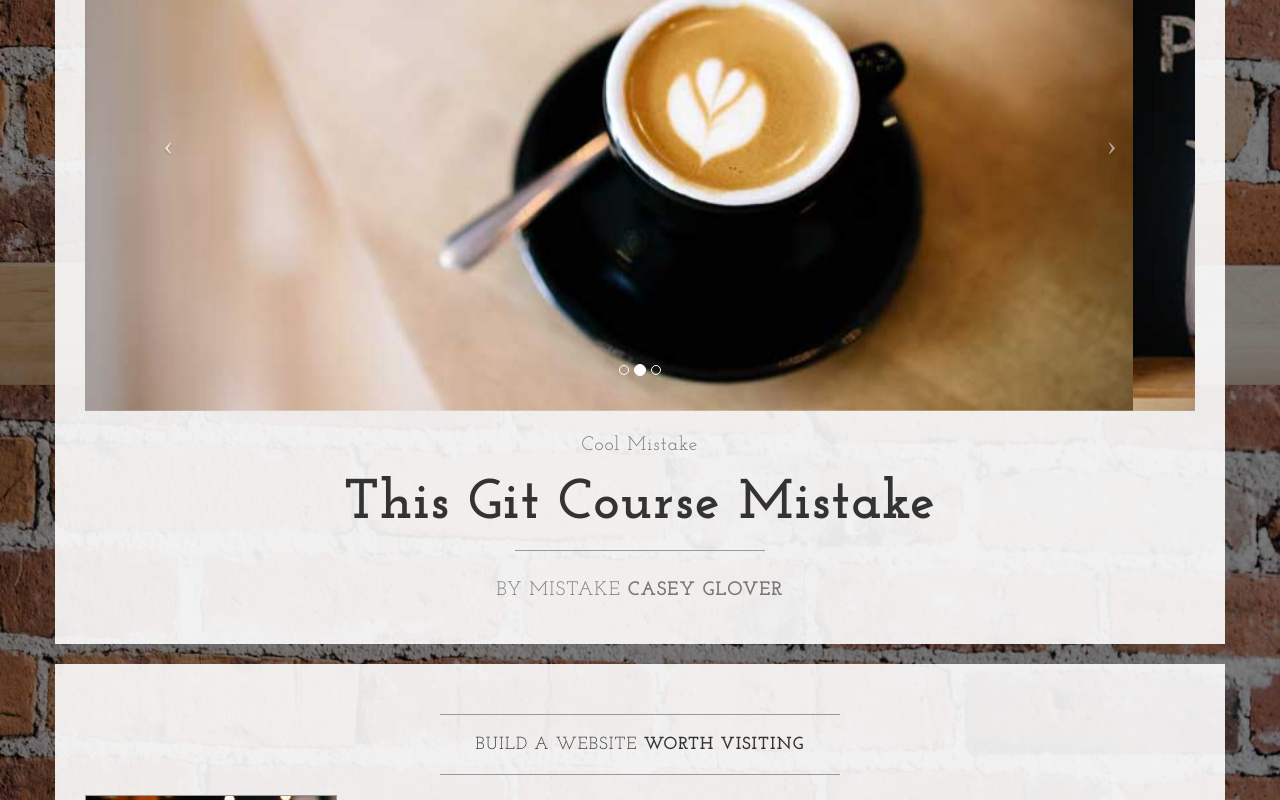
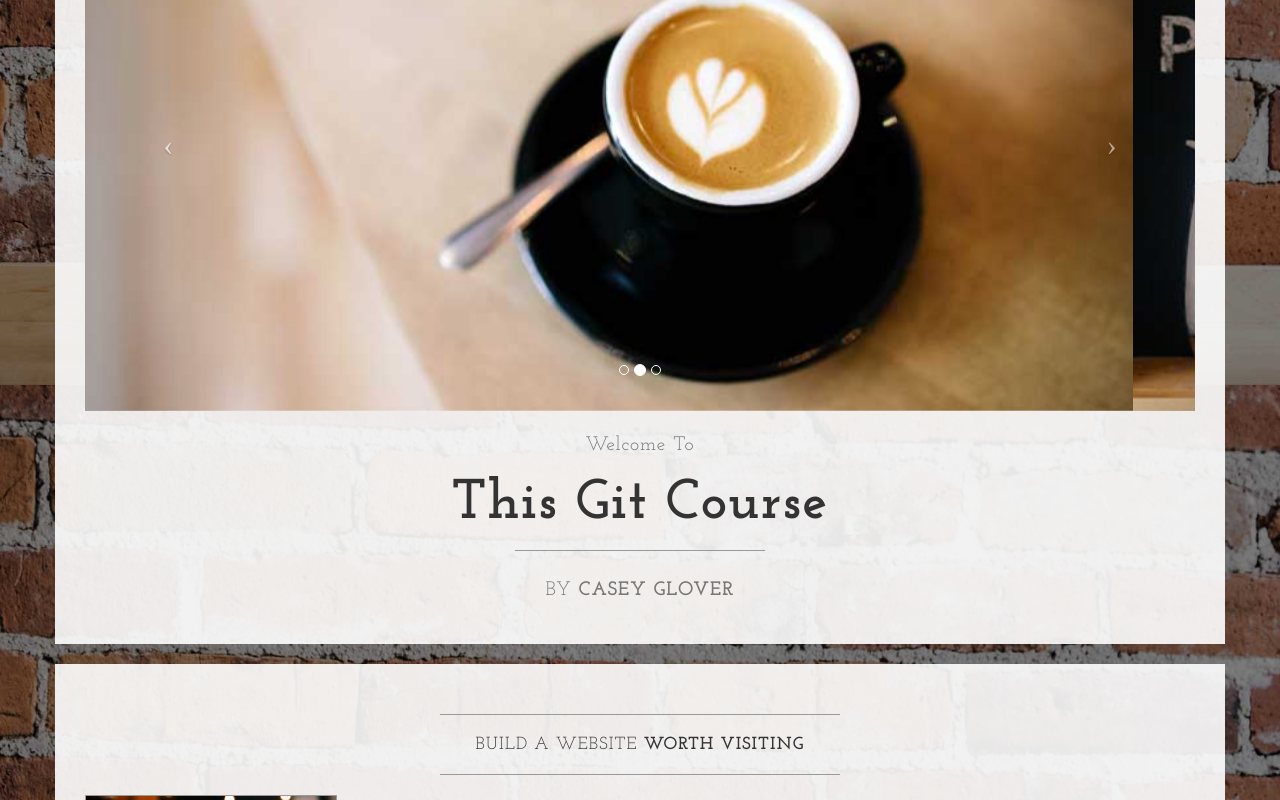
Before and after one commit to glovercase/learnablegitcourse, a plain HTML site: page index.html in a window 1280 px wide. Shown: the part 415-1215 px from the top of the page. Drawn offline with nearby package versions, Linux system fonts and the light colour scheme.

Commit message:
added new content

```diff
--- a/index.html
+++ b/index.html
@@ -106,12 +106,12 @@
                         </a>
                     </div>
                     <h2 class="brand-before">
-                        <small>Cool Mistake</small>
+                        <small>Welcome to</small>
                     </h2>
-                    <h1 class="brand-name">This git course mistake</h1>
+                    <h1 class="brand-name">This git course</h1>
                     <hr class="tagline-divider">
                     <h2>
-                        <small>By MISTAKE
+                        <small>By
                             <strong>CASEY GLOVER</strong>
                         </small>
                     </h2>
```
